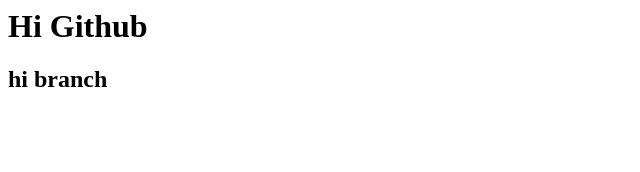
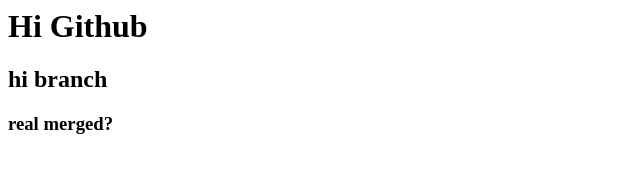
Before and after one commit to bandwacko/github_test, a plain HTML site: page index.html in a window 1280 px wide. Shown: the whole page, without its empty margins (0-640 px from the left). Drawn offline with Linux system fonts and the light colour scheme.

Commit message:
real merged??

```diff
--- a/index.html
+++ b/index.html
@@ -2,5 +2,6 @@
     <body>
         <h1>Hi Github</h1>
         <h2>hi branch</h2>
+        <h3>real merged?</h3>
     </body>
 </html>
```
